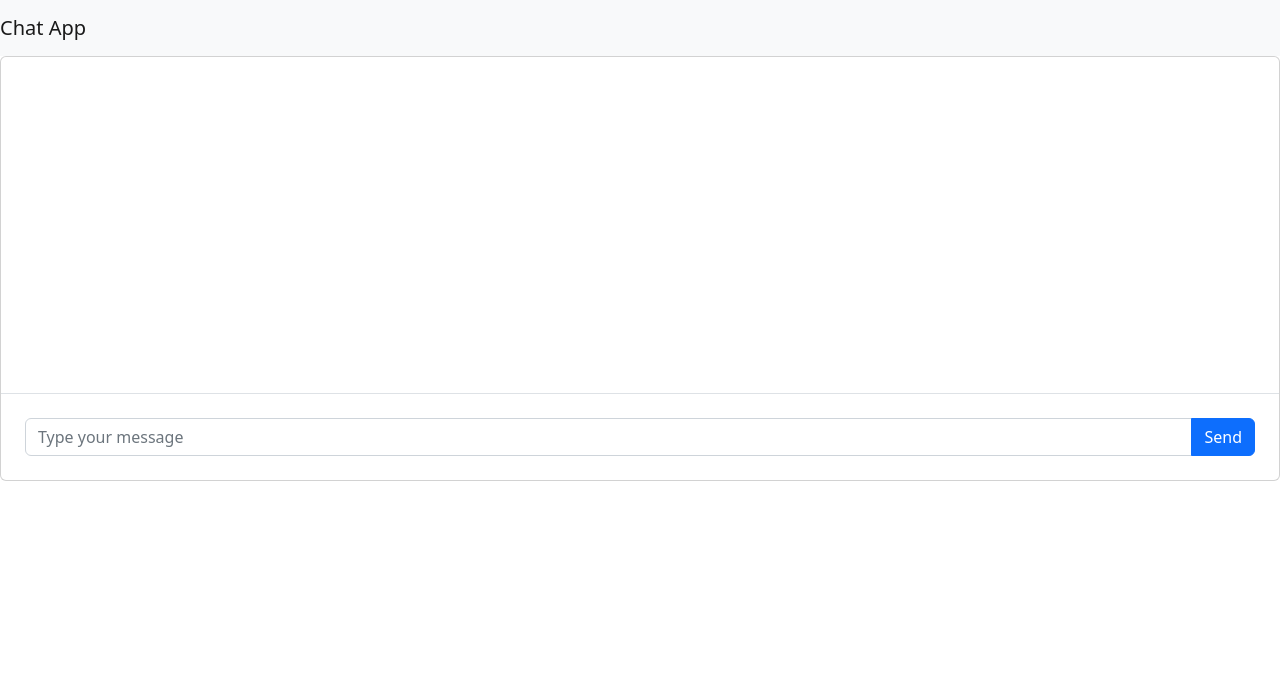
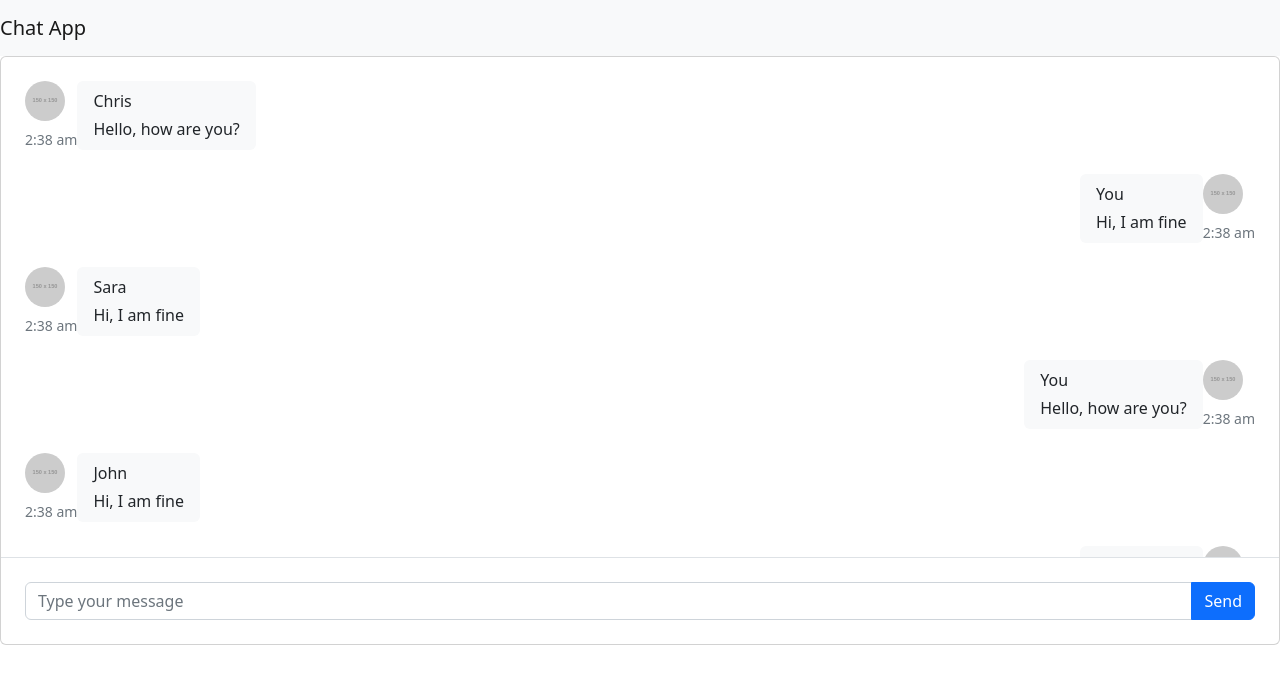
Before and after one commit to sirdoro1/react-chat-app, a React (Create React App) app: page / in a window 1280 px wide. Shown: the top 684 px of the page. Built offline with nearby package versions, Linux system fonts and the light colour scheme.

Commit message:
Make message input function
- update on Chat.js making the input append mesage to the existing list

```diff
--- a/src/components/Chat.js
+++ b/src/components/Chat.js
@@ -1,10 +1,10 @@
 import '../assets/css/chat.css';
-import { useRef } from 'react';
+import { createRef, useState} from 'react';
 
 const Chat = () => {
-    // const [messages, setMessages] = useState([]);
-    const message = useRef(null);
-    const chats = [
+    const message = createRef(null);
+
+    const [chats, setChats] = useState([
         {'id': 1, 'name': 'Chris', 'avatar': 'https://via.placeholder.com/150', 'lastMessage': 'Hello, how are you?', 'lastMessageTime': '2:38 am'},
         {'id': 2, 'name': 'John', 'avatar': 'https://via.placeholder.com/150', 'lastMessage': 'Hi, I am fine', 'lastMessageTime': '2:38 am'},
         {'id': 3, 'name': 'Sara', 'avatar': 'https://via.placeholder.com/150', 'lastMessage': 'Hi, I am fine', 'lastMessageTime': '2:38 am'},
@@ -30,41 +30,39 @@ const Chat = () => {
         {'id': 23, 'name': 'John', 'avatar': 'https://via.placeholder.com/150', 'lastMessage': 'Hi, I am fine', 'lastMessageTime': '2:38 am'},
         {'id': 24, 'name': 'Sara', 'avatar': 'https://via.placeholder.com/150', 'lastMessage': 'Hi, I am fine', 'lastMessageTime': '2:38 am'},
         {'id': 25, 'name': 'Chris', 'avatar': 'https://via.placeholder.com/150', 'lastMessage': 'Hello, how are you?', 'lastMessageTime': '2:38 am'},
-    ];
+    ]);
 
     const handleSubmit = (e) => {
         e.preventDefault();
-        // const message = message.current.value;
-        console.log(e);
-
+        const newMessage = message.current.value;
+        message.current.value = '';
+        setChats([...chats, {'id': chats.length + 1, 'name': 'Sara', 'avatar': 'https://via.placeholder.com/150', 'lastMessage': newMessage, 'lastMessageTime': '2:38 am'}]);
     }
 
-  const messages = chats.map(chat => {
+    const messages = chats.map(chat => {
         return <>
-            {/* if id is odd use .chat-message-right else use .chat-message-left */}
             {chat.id % 2 === 0 ?
                 <div  key={chat.id} className="chat-message-right pb-4">
-                    {/* <div>
+                    <div>
                         <img src="https://via.placeholder.com/150" className="rounded-circle mr-1" alt={chat.name}  width={40} height={40}/>
                         <div className="text-muted small text-nowrap mt-2">{chat.lastMessageTime}</div>
                     </div>
                     <div className="flex-shrink-1 bg-light rounded py-2 px-3 mr-3">
                         <div className="font-weight-bold mb-1">You</div>
                         {chat.lastMessage}
-                    </div> */}
+                    </div>
                 </div>
                 :
-                ''
-                // <div key={chat.id} className="chat-message-left pb-4">
-                //     {/* <div>
-                //         <img src="https://via.placeholder.com/150" className="rounded-circle mr-1" alt={chat.name} width={40} height={40}/>
-                //         <div className="text-muted small text-nowrap mt-2">{chat.lastMessageTime}</div>
-                //     </div>
-                //     <div className="flex-shrink-1 bg-light rounded py-2 px-3 ml-3">
-                //         <div className="font-weight-bold mb-1">{chat.name}</div>
-                //         {chat.lastMessage}
-                //     </div> */}
-                // </div>
+                <div key={chat.id} className="chat-message-left pb-4">
+                    <div>
+                        <img src="https://via.placeholder.com/150" className="rounded-circle mr-1" alt={chat.name} width={40} height={40}/>
+                        <div className="text-muted small text-nowrap mt-2">{chat.lastMessageTime}</div>
+                    </div>
+                    <div className="flex-shrink-1 bg-light rounded py-2 px-3 ml-3">
+                        <div className="font-weight-bold mb-1">{chat.name}</div>
+                        {chat.lastMessage}
+                    </div>
+                </div>
             }
         </>
     });
@@ -81,7 +79,7 @@ const Chat = () => {
                         </div>
                         <div className="flex-grow-0 py-4 px-4 border-top">
                             <div className="input-group">
-                                <input type="text" name={message} className="form-control" placeholder="Type your message" />
+                                <input type="text" ref={message} className="form-control" placeholder="Type your message" />
                                 <button className="btn btn-primary" onClick={handleSubmit}>Send</button>
                             </div>
                         </div>
```
